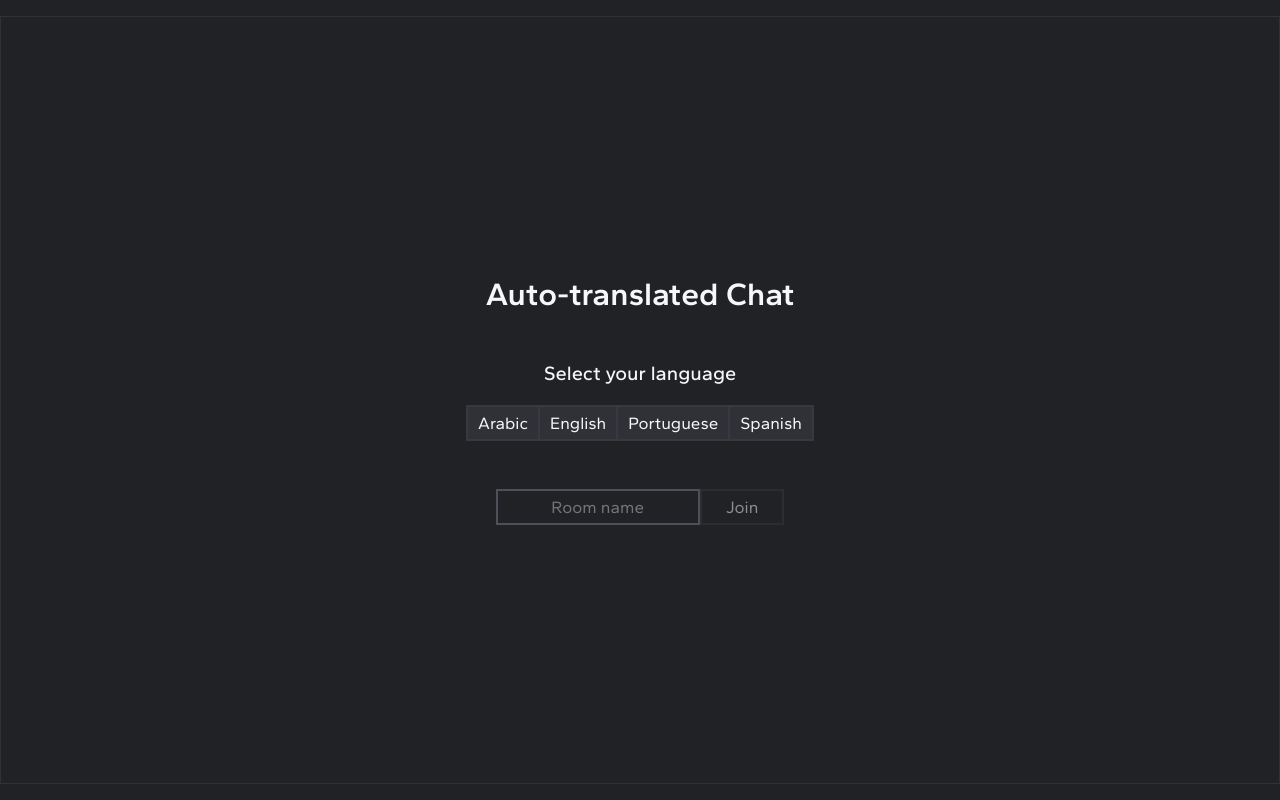
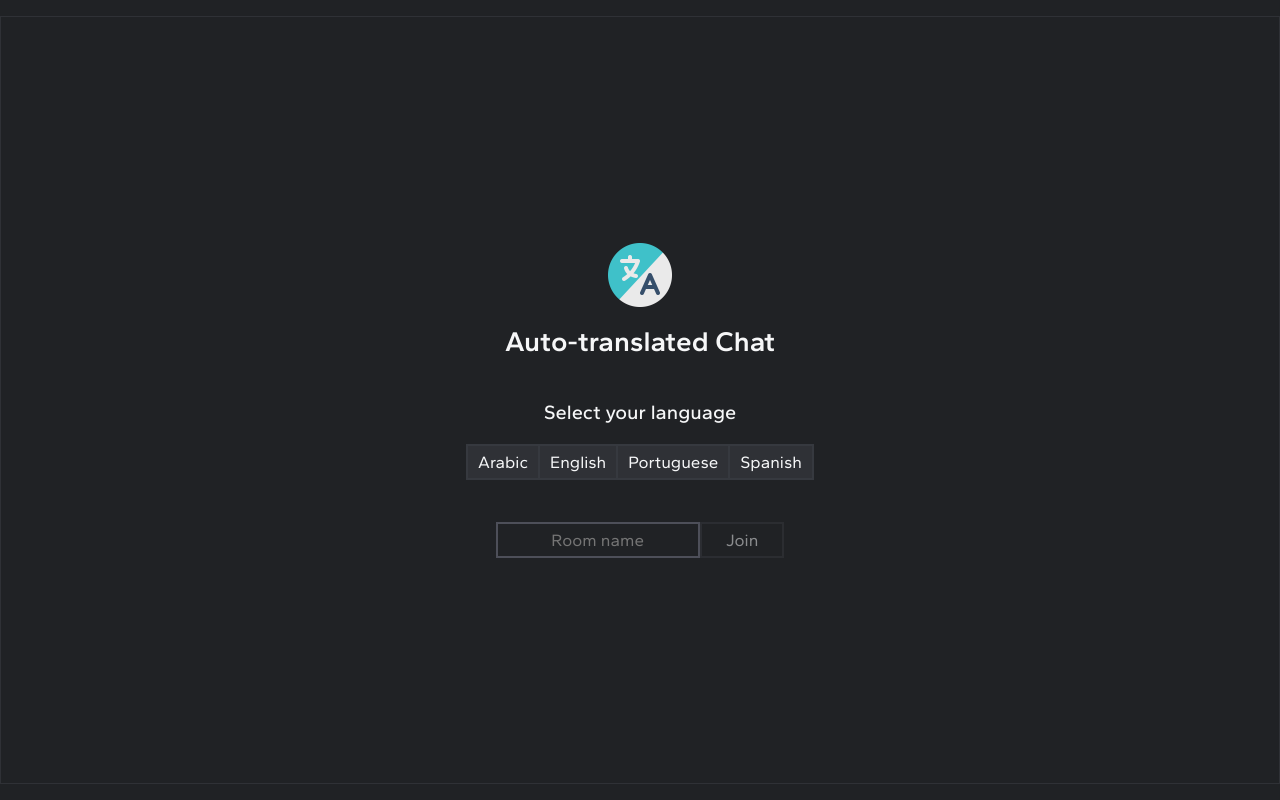
Before and after one commit to kelio-mv/auto-translated-chat, a React (Vite) app: page / in a window 1280 px wide. Built offline with nearby package versions, Linux system fonts and the light colour scheme.

Commit message:
Added icon / favicon

```diff
--- a/index.html
+++ b/index.html
@@ -3,7 +3,7 @@
 
 <head>
   <meta charset="UTF-8" />
-  <link rel="icon" type="image/svg+xml" href="/vite.svg" />
+  <link rel="icon" href="/app-icon.png" />
   <meta name="viewport" content="width=device-width, initial-scale=1.0, interactive-widget=resizes-content" />
   <meta name="mobile-web-app-capable" content="yes">
   <meta name="apple-mobile-web-app-capable" content="yes" />
--- a/src/App.css
+++ b/src/App.css
@@ -10,7 +10,7 @@
   --fs-small: 16px;
   --fs-medium: 17px;
   --fs-large: 20px;
-  --fs-largest: 32px;
+  --fs-largest: 28px;
   --border-radius: 9px;
   --spacing-small: 7px;
   --spacing-medium: 12px;
--- a/src/components/Home.css
+++ b/src/components/Home.css
@@ -15,6 +15,11 @@
 }
 
 /* IDs */
+#app-icon {
+    width: 64px;
+    margin-bottom: 1rem;
+}
+
 #app-title {
     font-size: var(--fs-largest);
     margin-bottom: 1.5em;
--- a/src/components/Home.jsx
+++ b/src/components/Home.jsx
@@ -37,6 +37,7 @@ export default class Home extends React.Component {
   render() {
     return (
       <>
+        <img id="app-icon" src="app-icon.png" alt="app icon" />
         <h1 id="app-title">Auto-translated Chat</h1>
         <h2 id="label-select-lang">Select your language</h2>
         <Select id="lang-selector">
```
Also changed, not shown: public/app-icon.png (added).
